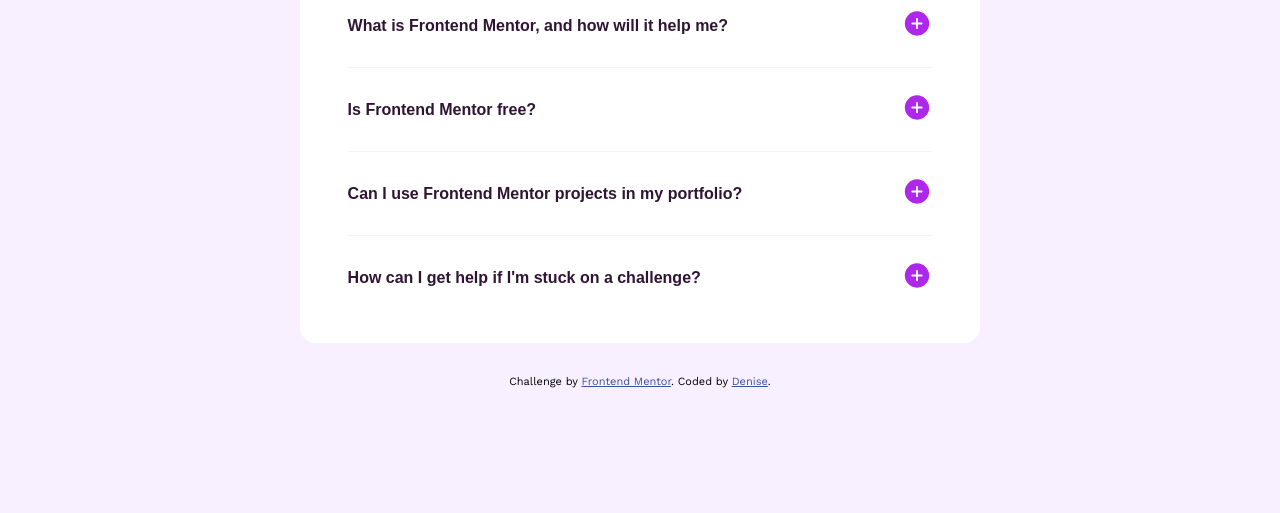
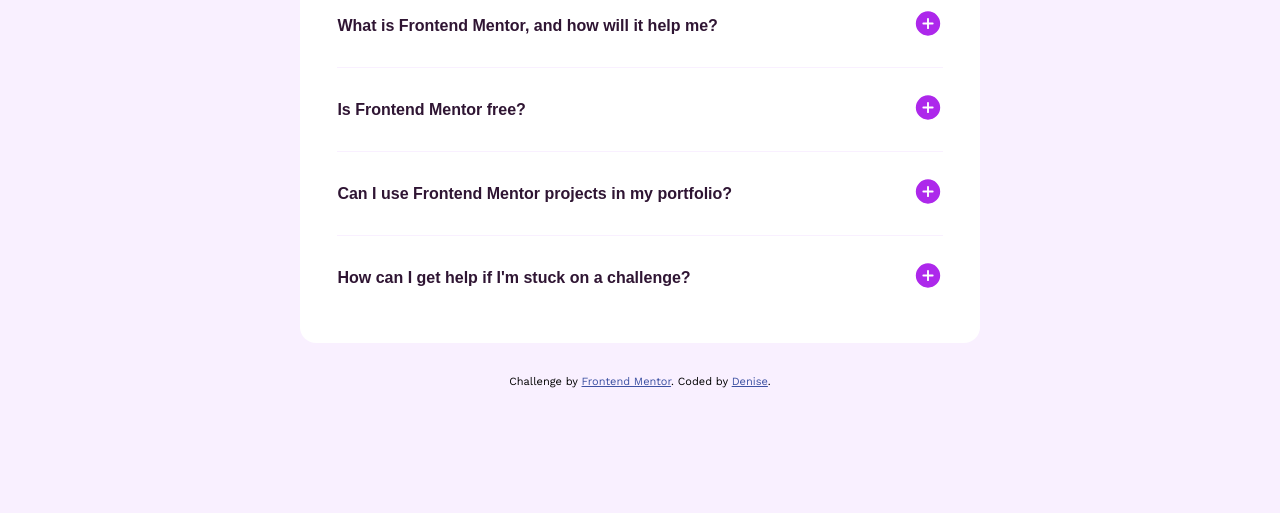
Before and after one commit to moncadad/faq-accordion, a plain HTML site: page index.html in a window 1280 px wide. Shown: the part 287-800 px from the top of the page. Drawn offline with nearby package versions, Linux system fonts and the light colour scheme.

Commit message:
Update style.css
updated container wrapper to span 89% of the container area

```diff
--- a/style.css
+++ b/style.css
@@ -47,7 +47,7 @@ img {
 }
 
 .container > .wrapper {
-  width: 86%;
+  width: 89%;
   margin: 0 auto;
   padding-block: 2rem;
 }
```
